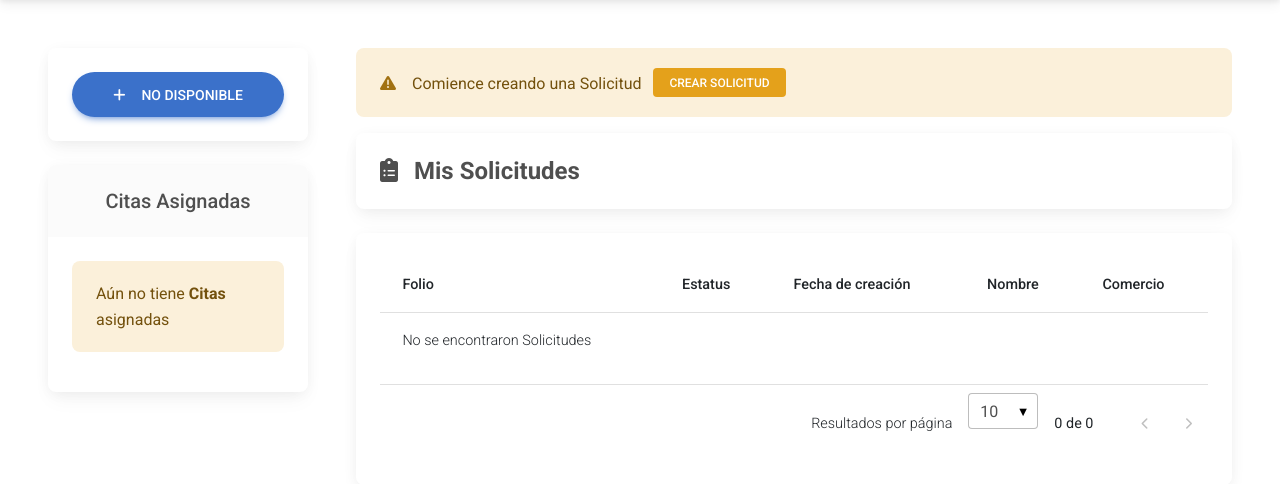
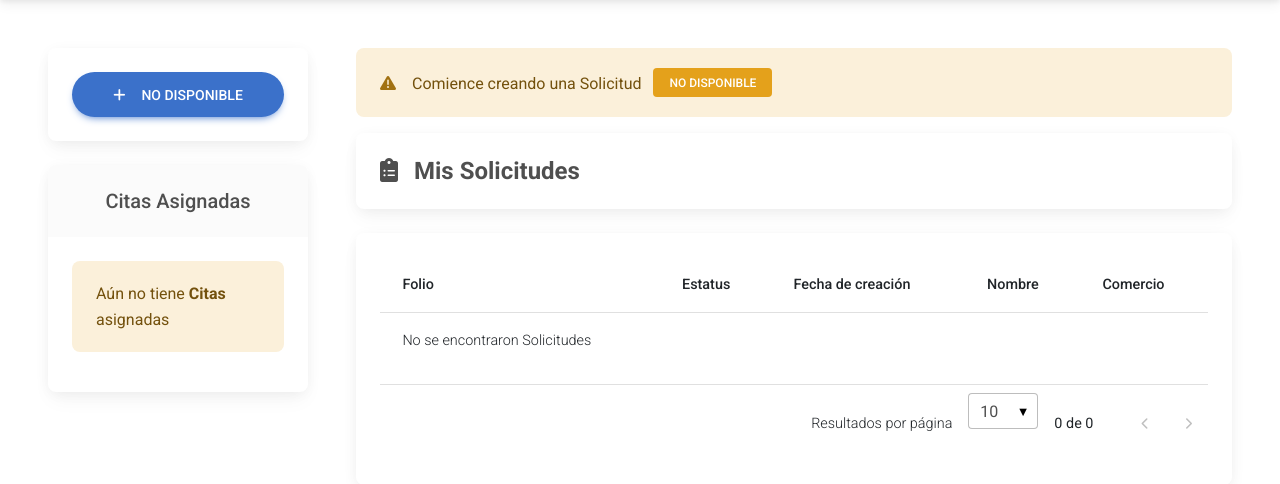
Before and after one commit to DEDC/feria, a Django app: template apps/places/templates/places/main.html in a window 1280 px wide. Shown: the part 62-546 px from the top of the page. Run offline with Django 3.2, Linux system fonts and the light colour scheme; the template is opened without the code that fills it, so the values that code supplies are empty.

Commit message:
parte del commit anterior

```diff
--- a/apps/places/templates/places/main.html
+++ b/apps/places/templates/places/main.html
@@ -30,8 +30,7 @@
             {% if not requests %}
             <div class="alert" role="alert" data-mdb-color="warning">
                 <i class="fas fa-exclamation-triangle me-3"></i>Comience creando una Solicitud <a
-                    href="{% url 'places:create_request' %}" class="btn btn-sm btn-warning shadow-0 ms-2">Crear
-                    Solicitud</a>
+                    href="#" class="btn btn-sm btn-warning shadow-0 ms-2">No disponible</a>
             </div>
             {% endif %}
             <div
```
